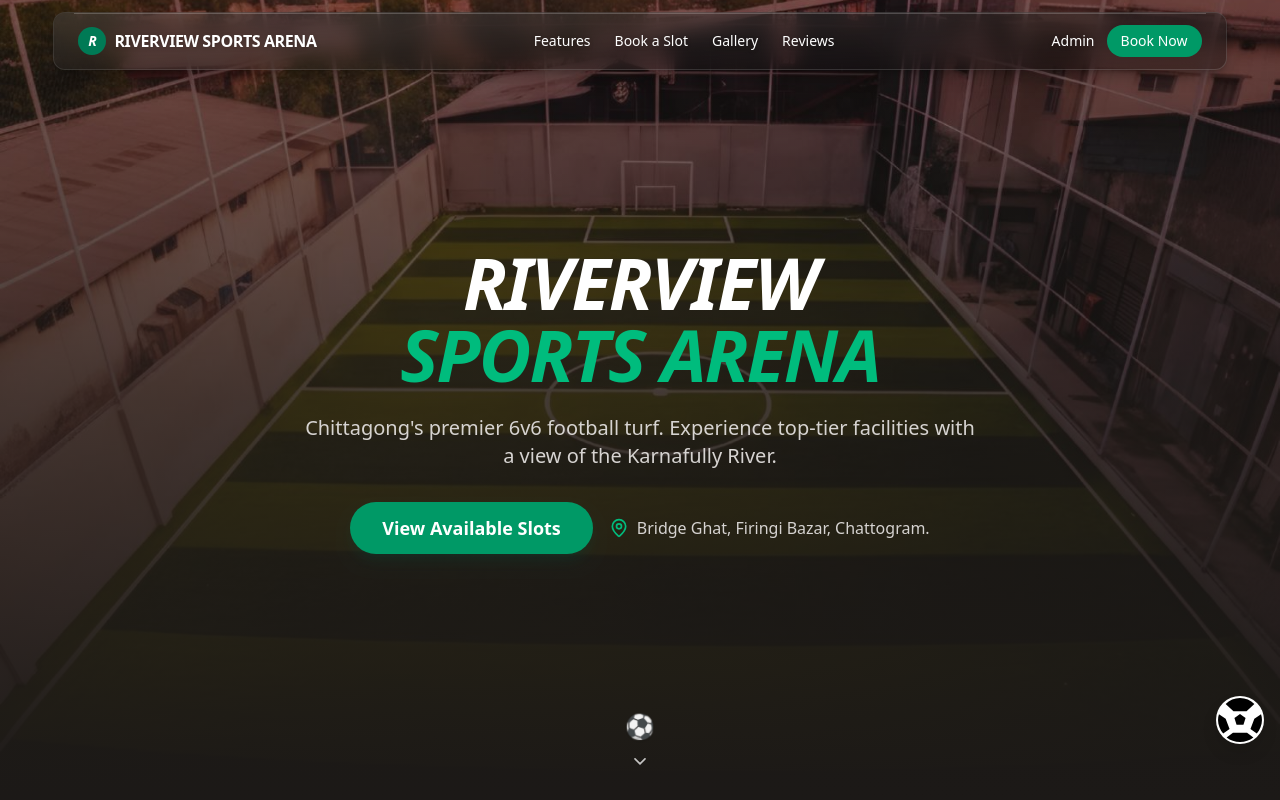
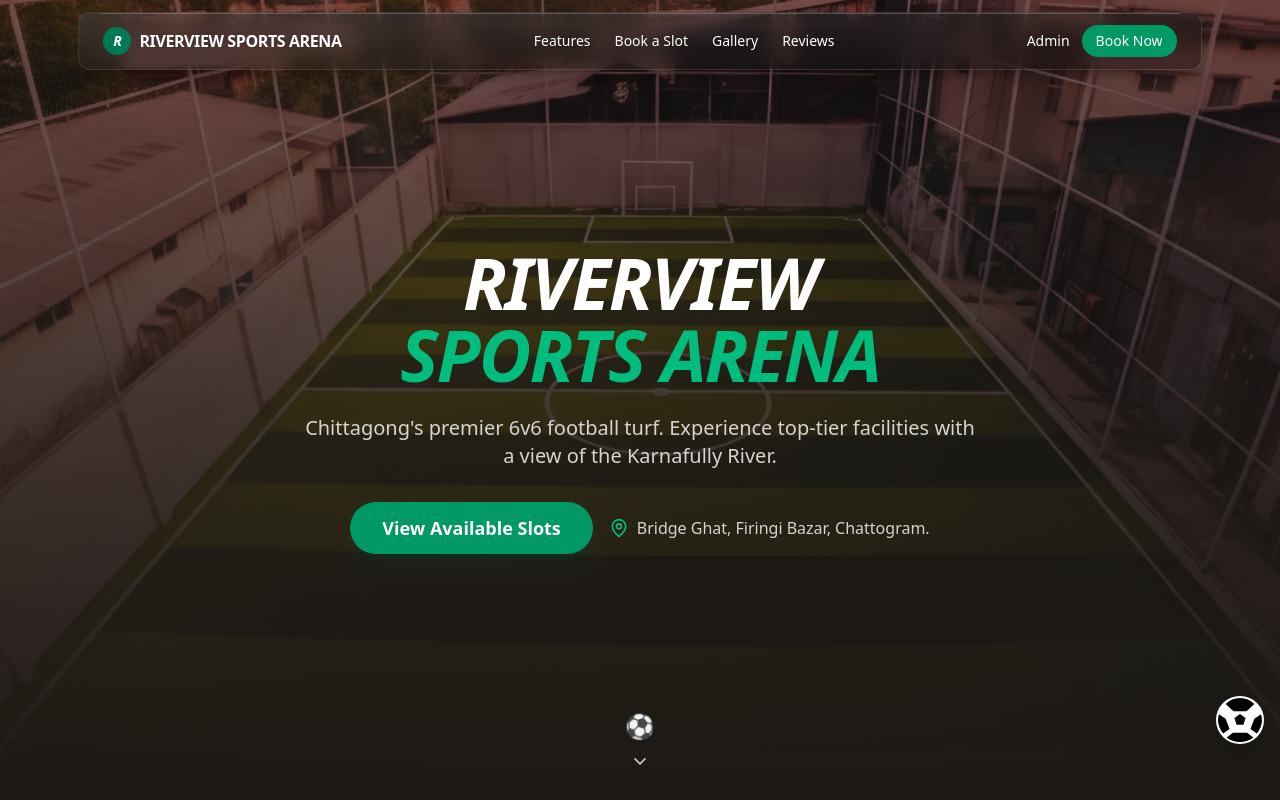
Before and after one commit to NuhalMunawar/riverview_website_draft, a React (Vite) app: page / in a window 1280 px wide. Shown: the top 800 px of the page. Built offline with nearby package versions, Linux system fonts and the light colour scheme; no server answers.

Commit message:
Adjust Navbar width and max-width for improved layout consistency

```diff
--- a/src/components/Navbar.tsx
+++ b/src/components/Navbar.tsx
@@ -12,7 +12,7 @@ export default function Navbar() {
   return (
     <nav className="fixed inset-x-0 top-0 z-50 px-3 sm:px-4 pt-3">
       <div
-        className="w-[94%] max-w-[1320px] mx-auto relative rounded-xl border border-white/15 bg-stone-950/38 shadow-lg shadow-black/25 overflow-hidden"
+        className="w-[90%] max-w-[1180px] mx-auto relative rounded-xl border border-white/15 bg-stone-950/38 shadow-lg shadow-black/25 overflow-hidden"
         style={glassStyle}
       >
         <div className="absolute inset-0 bg-gradient-to-br from-white/12 via-white/5 to-transparent pointer-events-none" />
```
Also changed, not shown: src/assets/coffee_shop_pic.png (added), src/assets/grass_pic.png (added).
